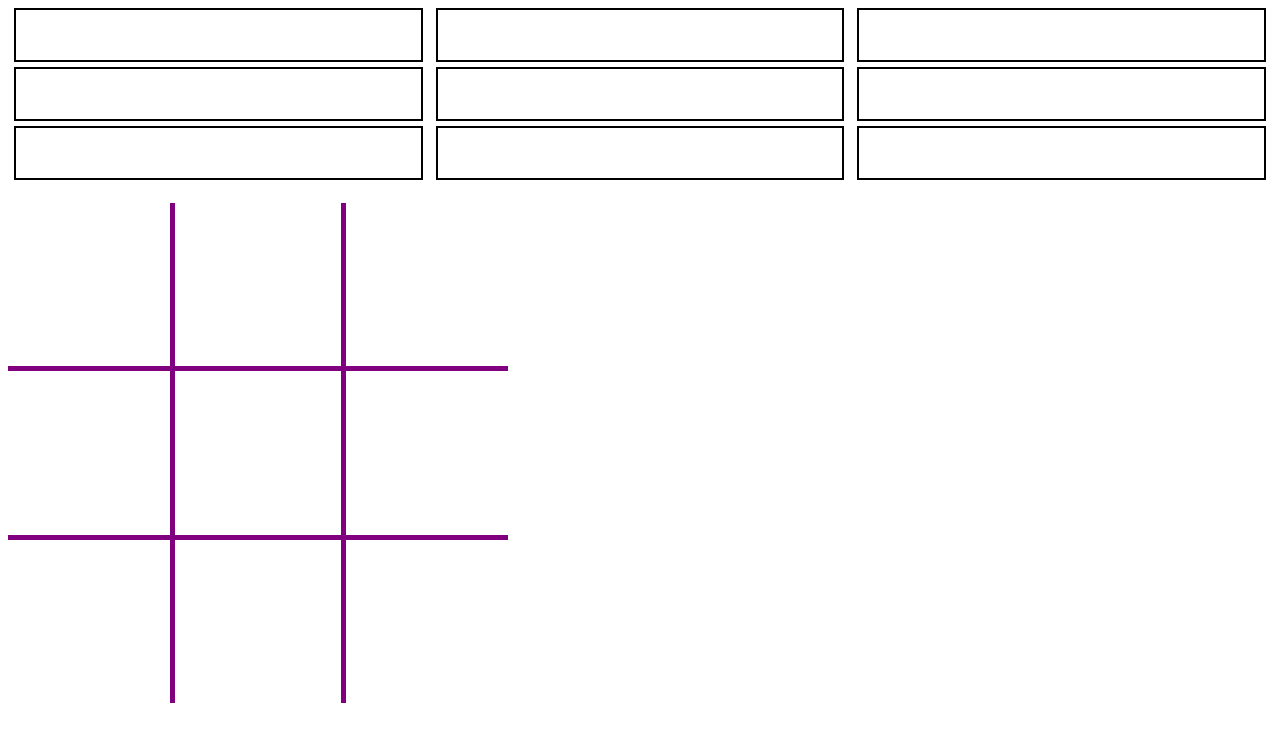
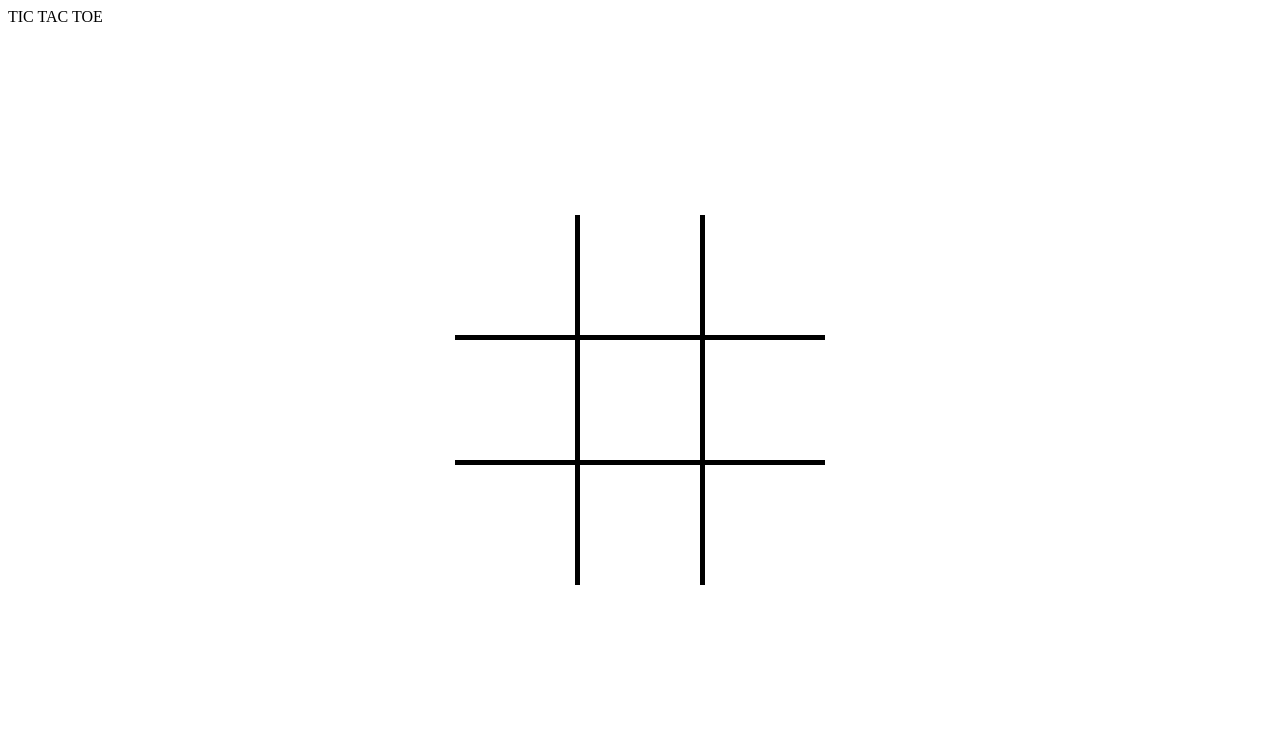
Before and after one commit to benkhuber/tic-tac-toe, a plain HTML site: page index.html in a window 1280 px wide. Drawn offline with Linux system fonts and the light colour scheme.

Commit message:
js game functionality

```diff
--- a/index.html
+++ b/index.html
@@ -4,25 +4,24 @@
     <meta charset="UTF-8">
     <meta http-equiv="X-UA-Compatible" content="IE=edge">
     <meta name="viewport" content="width=device-width, initial-scale=1.0">
-    <title>Document</title>
+    <title>Tic-Tac-Toe</title>
     <link rel="stylesheet" href="style.css">
 
 </head>
 <body>
     <script src="script.js" defer></script>
-
-    <div class="gameboard-container"></div>
+    <div>TIC TAC TOE</div>
 <br>
     <div class="gameboard">
-        <div class="cell top left"></div>
-        <div class="cell top"></div>
-        <div class="cell top right"></div>
-        <div class="cell left"></div>
-        <div class="cell"></div>
-        <div class="cell right"></div>
-        <div class="cell bottom left"></div>
-        <div class="cell bottom"></div>
-        <div class="cell bottom right"></div>
+        <div data-value="1" class="cell top left"></div>
+        <div data-value="2" class="cell top"></div>
+        <div data-value="3" class="cell top right"></div>
+        <div data-value="4" class="cell left"></div>
+        <div data-value="5" class="cell"></div>
+        <div data-value="6" class="cell right"></div>
+        <div data-value="7" class="cell bottom left"></div>
+        <div data-value="8" class="cell bottom"></div>
+        <div data-value="9" class="cell bottom right"></div>
     </div>
 </body>
 </html>
--- a/script.js
+++ b/script.js
@@ -1,13 +1,44 @@
-let gameboard = [0,0,0,0,0,0,0,0,0];
-
-function renderGameboard() {
-    let gameboardContainer = document.getElementsByClassName('gameboard-container');
-    for (i=0; i < gameboard.length; i++) {
-        let tile = document.createElement('div');
-        tile.value = i;
-        tile.classList.add('gameboard-cell');
-        gameboardContainer[0].appendChild(tile);
-    }
+const game = {
+    turnCounter: true,
+    xArray: [],
+    oArray: [],
+    winningState: [
+        ['1','2','3'],
+        ['4','5','6'],
+        ['7','8','9'],
+        ['1','4','7'],
+        ['2','5','8'],
+        ['3','6','9'],
+        ['1','5','9'],
+        ['3','5','7'],
+    ]
 }
 
-renderGameboard();
+document.addEventListener('click', event => {
+    const target = event.target;
+    const isCell = target.classList.contains('cell');
+    const isDisabled = target.classList.contains('disabled');
+
+    if (isCell && !isDisabled) {
+        const cellNumber = target.dataset.value
+        game.turnCounter === true
+            ? game.xArray.push(cellNumber)
+            : game.oArray.push(cellNumber);
+        event.target.classList.add(game.turnCounter ? 'x' : 'o');
+        event.target.classList.add('disabled');
+        game.turnCounter = !game.turnCounter;
+}
+if (!document.querySelectorAll('.cell:not(.disabled)').length) {
+    alert("draw");
+}
+
+game.winningState.forEach(winningState => {
+    const xWins = winningState.every(state => game.xArray.includes(state))
+    const oWins = winningState.every(state => game.oArray.includes(state))
+
+    if (xWins || oWins) {
+       document.querySelectorAll('cell').forEach(cell => cell.classList.add('disabled'))
+    }
+})
+
+})
--- a/style.css
+++ b/style.css
@@ -1,42 +1,55 @@
-.gameboard-container {
-    display: flex;
-    flex-wrap: wrap;
-    justify-content: space-around;
+.gameboard {
+    position: absolute;
+    top: 50%;
+    left: 50%;
+    transform: translate(-50%, -50%);
+    display: grid;
+    grid-template-columns: repeat(3, auto);
 }
 
-.gameboard-cell {
-    flex: 0 0 32%;
-    height: 50px;
-    margin-bottom: 5px;
-    border: solid black 2px;
+.cell {
+    width: 120px;
+    height: 120px;
+    cursor: pointer;
+    display: flex;
+    justify-content: center;
+    align-items: center;
+    color: red;
+    font-size: 100px;
+    font-family:Arial, Helvetica, sans-serif;
+    -webkit-text-stroke-width: 2px;
+    -webkit-text-stroke-color: black;
+}
+
+.top {
+    border-bottom: solid black 5px;
+}
+
+.bottom {
+    border-top: solid black 5px;
+}
+
+.left {
+    border-right: solid black 5px;
+}
+
+.right {
+    border-left: solid black 5px;
 }
 
 
-.gameboard {
-    display: grid;
-    grid-template-columns: repeat(3, 1fr);
-    max-width: 500px;
-    height: 500px;
+.x::after {
+    content: 'X';
 }
 
-.cell {
-    background-color: white;
-    padding: 0.5em;
+.o::after {
+    content: 'O';
 }
 
-.top {
-    border-bottom: solid purple 5px;
-
+.disabled {
+    cursor: not-allowed;
 }
 
-.bottom {
-    border-top: solid purple 5px;
+.cell:not(.disabled):hover {
+    background: #eee;
 }
-
-.left {
-    border-right: solid purple 5px;
-}
-
-.right {
-    border-left: solid purple 5px;
-}
```
